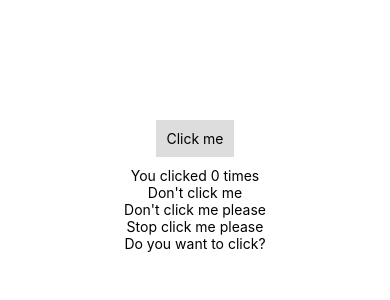
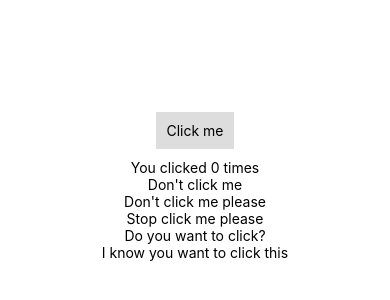
Before and after one commit to JungLee-Dev/BasketballScoreboardRN, a React Native app: screen / in a window 390 px wide. Shown: the part 236-536 px from the top of the page. Built offline with nearby package versions, Linux system fonts and the light colour scheme.

Commit message:
add test in view

```diff
--- a/App.tsx
+++ b/App.tsx
@@ -33,6 +33,9 @@ class App extends Component {
         <View>
           <Text>Do you want to click?</Text>
         </View>
+        <View>
+          <Text>I know you want to click this</Text>
+        </View>
       </View>
     );
   }
```
